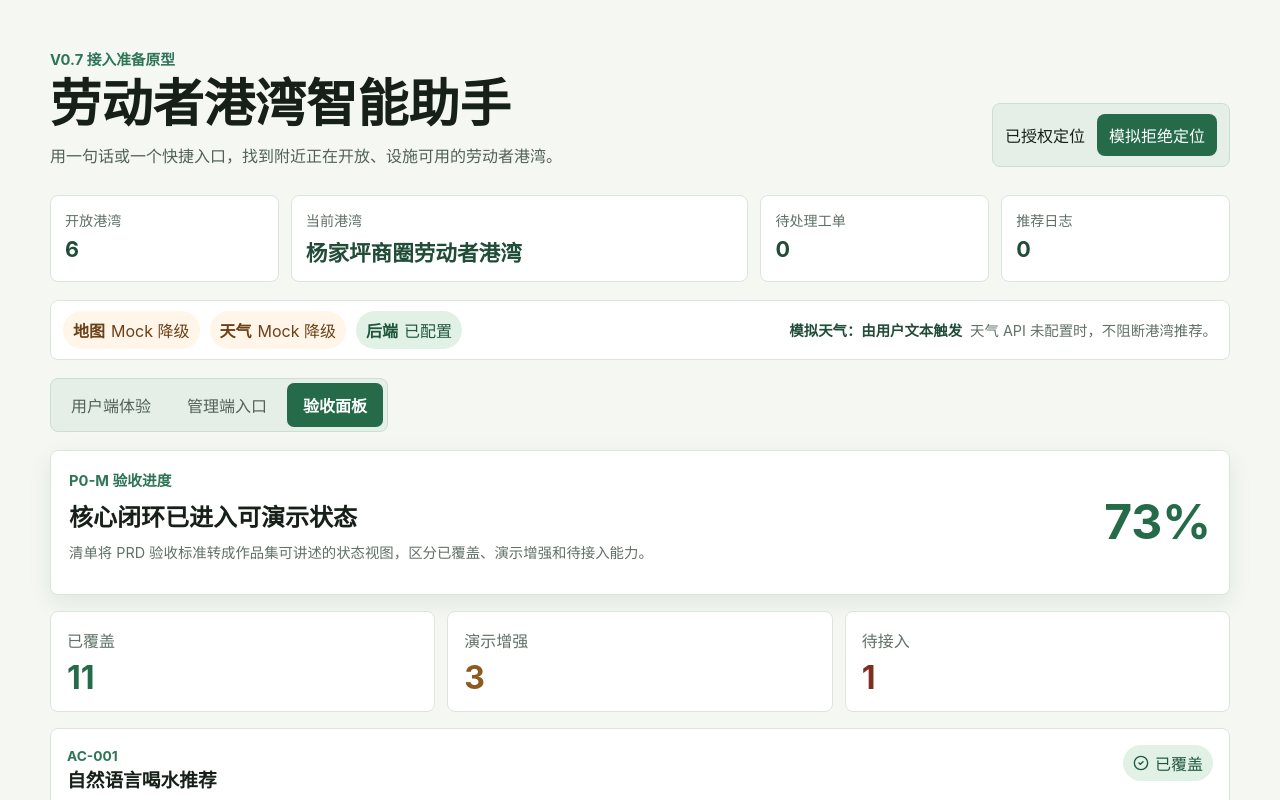
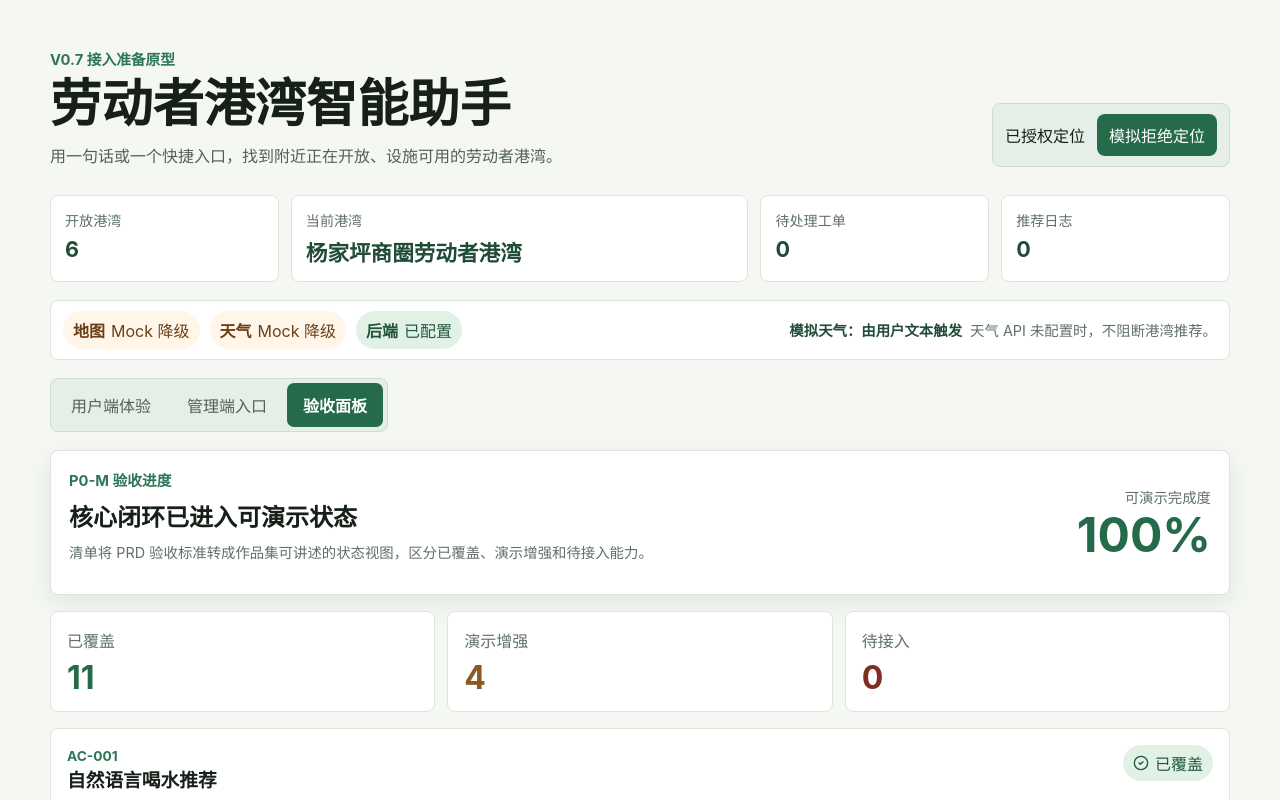
Before and after one commit to lightwhite018-max/-Agent, a React (Vite) app: page / in a window 1280 px wide. Both pictures are taken after a click on the button "验收面板". Shown: the top 800 px of the page. Built offline with nearby package versions, Linux system fonts and the light colour scheme; no server answers.

Commit message:
把验收面板校准成当前真实演示状态

```diff
--- a/src/components/AcceptancePanel.tsx
+++ b/src/components/AcceptancePanel.tsx
@@ -1,5 +1,5 @@
 import { CheckCircle2, CircleDashed, Clock3 } from "lucide-react";
-import { acceptanceCases, type AcceptanceCase, type AcceptanceStatus } from "../data/acceptanceCases";
+import { acceptanceCases, getAcceptanceSummary, type AcceptanceCase, type AcceptanceStatus } from "../data/acceptanceCases";
 
 const statusText: Record<AcceptanceStatus, string> = {
   covered: "已覆盖",
@@ -8,13 +8,7 @@ const statusText: Record<AcceptanceStatus, string> = {
 };
 
 export function AcceptancePanel() {
-  const counts = acceptanceCases.reduce(
-    (total, item) => ({
-      ...total,
-      [item.status]: total[item.status] + 1,
-    }),
-    { covered: 0, enhanced: 0, pending: 0 },
-  );
+  const summary = getAcceptanceSummary();
 
   return (
     <section className="acceptance-view">
@@ -24,13 +18,16 @@ export function AcceptancePanel() {
           <h2>核心闭环已进入可演示状态</h2>
           <p className="muted">清单将 PRD 验收标准转成作品集可讲述的状态视图，区分已覆盖、演示增强和待接入能力。</p>
         </div>
-        <strong>{Math.round((counts.covered / acceptanceCases.length) * 100)}%</strong>
+        <div className="acceptance-rate">
+          <span>可演示完成度</span>
+          <strong>{summary.demoReadyRate}%</strong>
+        </div>
       </div>
 
       <div className="acceptance-summary">
-        <SummaryCard label="已覆盖" value={counts.covered} status="covered" />
-        <SummaryCard label="演示增强" value={counts.enhanced} status="enhanced" />
-        <SummaryCard label="待接入" value={counts.pending} status="pending" />
+        <SummaryCard label="已覆盖" value={summary.covered} status="covered" />
+        <SummaryCard label="演示增强" value={summary.enhanced} status="enhanced" />
+        <SummaryCard label="待接入" value={summary.pending} status="pending" />
       </div>
 
       <div className="acceptance-list">
--- a/src/data/acceptanceCases.ts
+++ b/src/data/acceptanceCases.ts
@@ -8,13 +8,21 @@ export interface AcceptanceCase {
   evidence: string;
 }
 
+export interface AcceptanceSummary {
+  covered: number;
+  enhanced: number;
+  pending: number;
+  total: number;
+  demoReadyRate: number;
+}
+
 export const acceptanceCases: AcceptanceCase[] = [
   {
     id: "AC-001",
     title: "自然语言喝水推荐",
     status: "covered",
     scenario: "用户输入“我想喝水”",
-    evidence: "规则 Agent 识别 drinking_water，推荐 HB001，过滤无饮水设施和关闭港湾。",
+    evidence: "规则 Agent 识别 drinking_water，推荐可用饮水港湾，并过滤无饮水设施和关闭港湾。",
   },
   {
     id: "AC-002",
@@ -68,9 +76,9 @@ export const acceptanceCases: AcceptanceCase[] = [
   {
     id: "AC-009",
     title: "地图路线",
-    status: "pending",
+    status: "enhanced",
     scenario: "用户点击导航",
-    evidence: "当前仅保留导航入口与降级说明，真实路线待地图 API 接入。",
+    evidence: "详情页可点击查看目的地、地址和直线距离降级结果，真实路线待地图 API 接入。",
   },
   {
     id: "AC-010",
@@ -98,14 +106,14 @@ export const acceptanceCases: AcceptanceCase[] = [
     title: "图片反馈降级",
     status: "enhanced",
     scenario: "图片上传失败",
-    evidence: "当前原型将图片设为 P0-E，文字反馈不被阻断。",
+    evidence: "可模拟图片上传失败，系统继续按文字反馈生成工单，并记录降级说明。",
   },
   {
     id: "AC-014",
     title: "工单生成",
     status: "covered",
     scenario: "有效反馈提交成功",
-    evidence: "自动生成 pending 工单，管理端可查看。",
+    evidence: "自动生成 pending 工单，管理端可查看并推进为 processing/resolved/closed。",
   },
   {
     id: "AC-015",
@@ -115,3 +123,20 @@ export const acceptanceCases: AcceptanceCase[] = [
     evidence: "详情页展示“信息更新时间较早，请谨慎参考”。",
   },
 ];
+
+export function getAcceptanceSummary(cases: AcceptanceCase[] = acceptanceCases): AcceptanceSummary {
+  const counts = cases.reduce(
+    (total, item) => ({
+      ...total,
+      [item.status]: total[item.status] + 1,
+    }),
+    { covered: 0, enhanced: 0, pending: 0 },
+  );
+  const demoReadyCount = counts.covered + counts.enhanced;
+
+  return {
+    ...counts,
+    total: cases.length,
+    demoReadyRate: cases.length === 0 ? 0 : Math.round((demoReadyCount / cases.length) * 100),
+  };
+}
--- a/src/styles.css
+++ b/src/styles.css
@@ -222,7 +222,19 @@ h3 {
   margin-bottom: 8px;
 }
 
-.acceptance-hero strong {
+.acceptance-rate {
+  display: grid;
+  gap: 4px;
+  text-align: right;
+}
+
+.acceptance-rate span {
+  color: #607167;
+  font-size: 0.9rem;
+  white-space: nowrap;
+}
+
+.acceptance-rate strong {
   color: #256b4a;
   font-size: 3rem;
   line-height: 1;
```
Also changed, not shown: 3 other files (tests, documents, lock files or other folders).
